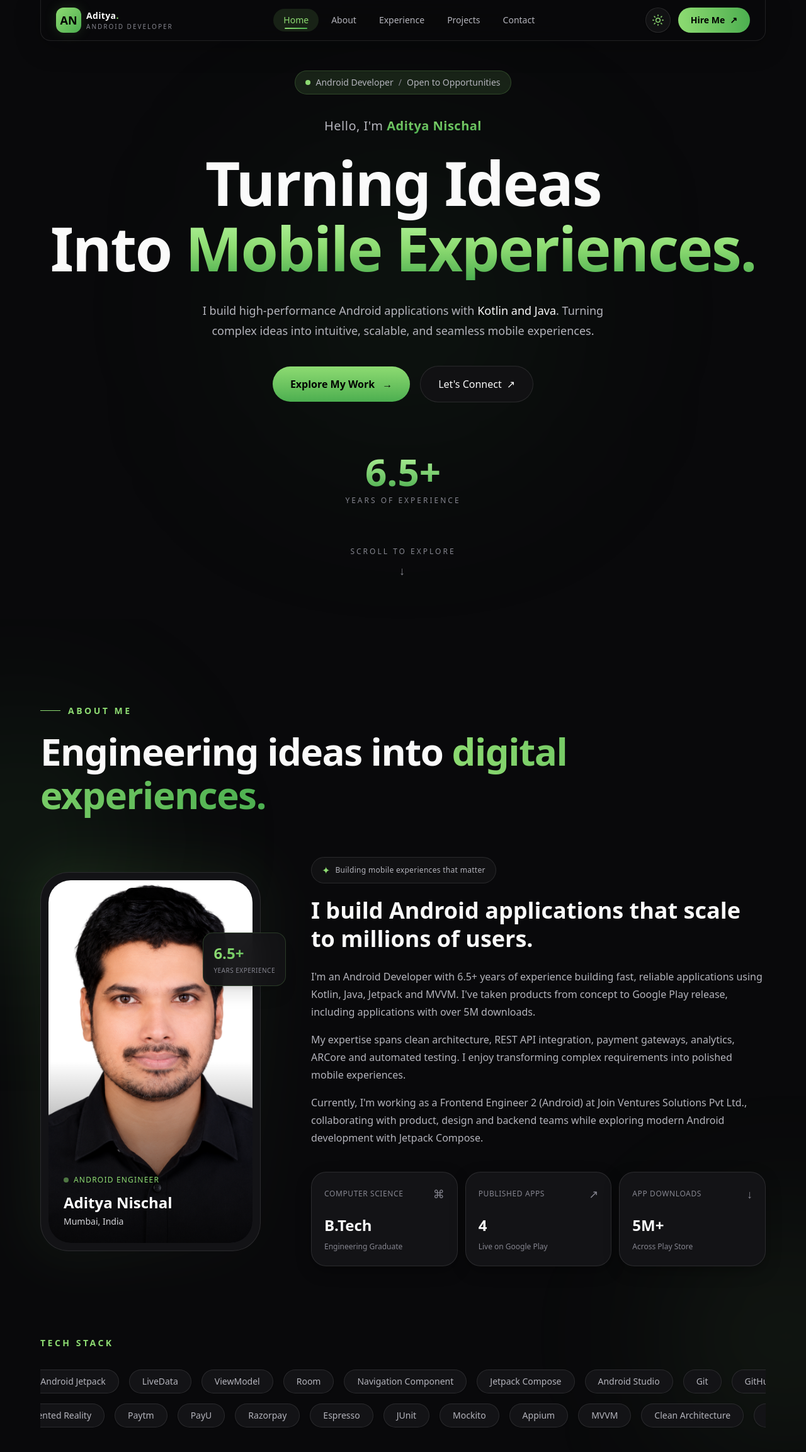
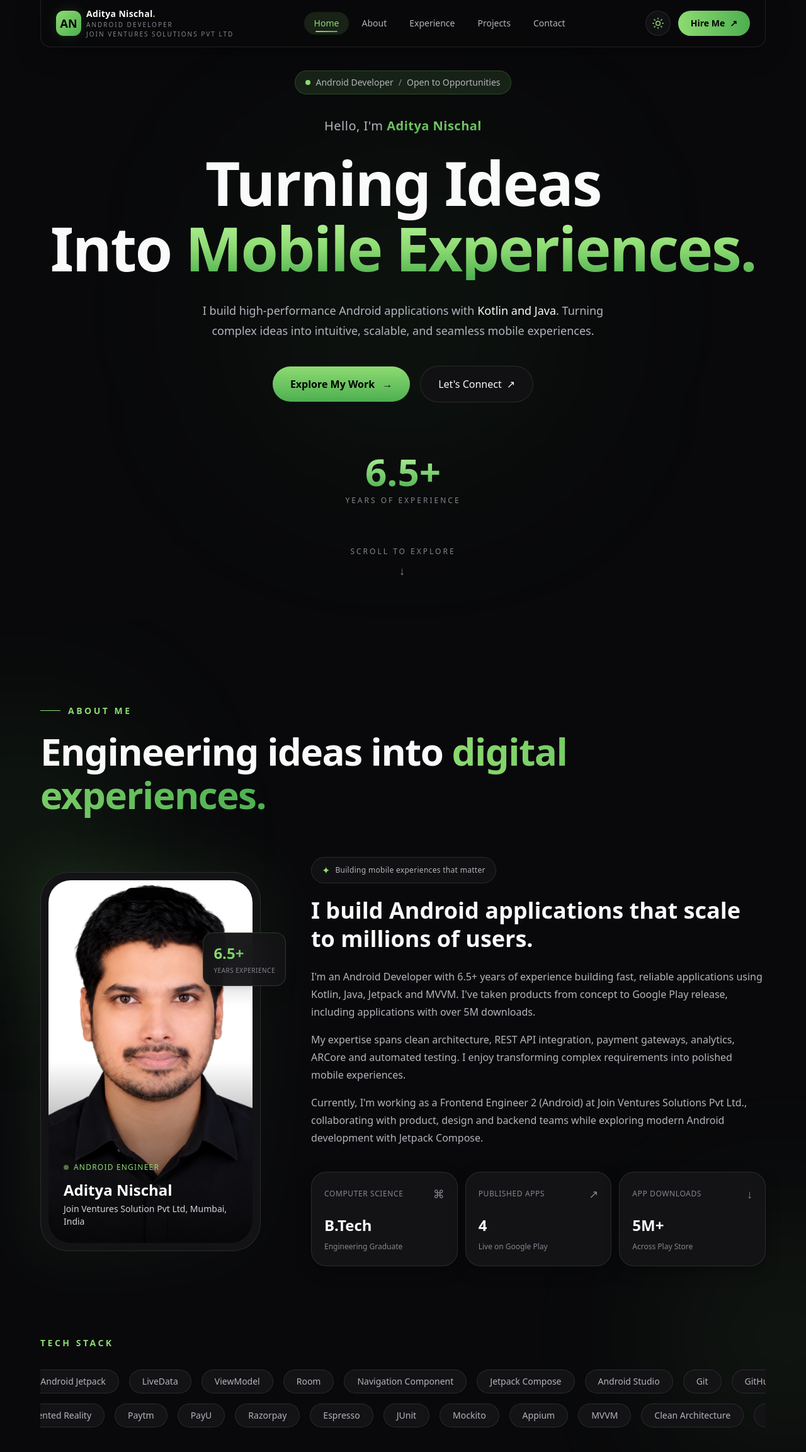
Before and after one commit to adityanischal217/aditya-portfolio, a Next.js app: page / in a window 1280 px wide. Shown: the top 2306 px of the page at 63% size. Built offline with nearby package versions, Linux system fonts and the light colour scheme.

Commit message:
code changes

```diff
--- a/components/About.tsx
+++ b/components/About.tsx
@@ -97,7 +97,7 @@ export default function About() {
                   </h3>
 
                   <p className="mt-1 text-sm text-zinc-300">
-                    Mumbai, India
+                    Join Ventures Solution Pvt Ltd, Mumbai, India
                   </p>
                 </div>
               </div>
--- a/components/Navbar.tsx
+++ b/components/Navbar.tsx
@@ -52,11 +52,14 @@ export default function Navbar() {
 
           <div className="hidden sm:block">
             <p className="text-sm font-bold tracking-wide text-[var(--text-primary)]">
-              Aditya<span className="text-[var(--accent)]">.</span>
+              Aditya Nischal<span className="text-[var(--accent)]">.</span>
             </p>
 
             <p className="text-[10px] uppercase tracking-[0.2em] text-[var(--text-muted)]">
               Android Developer
+            </p>
+            <p className="text-[10px] uppercase tracking-[0.2em] text-[var(--text-muted)]">
+              Join Ventures Solutions Pvt Ltd
             </p>
           </div>
         </a>
```
